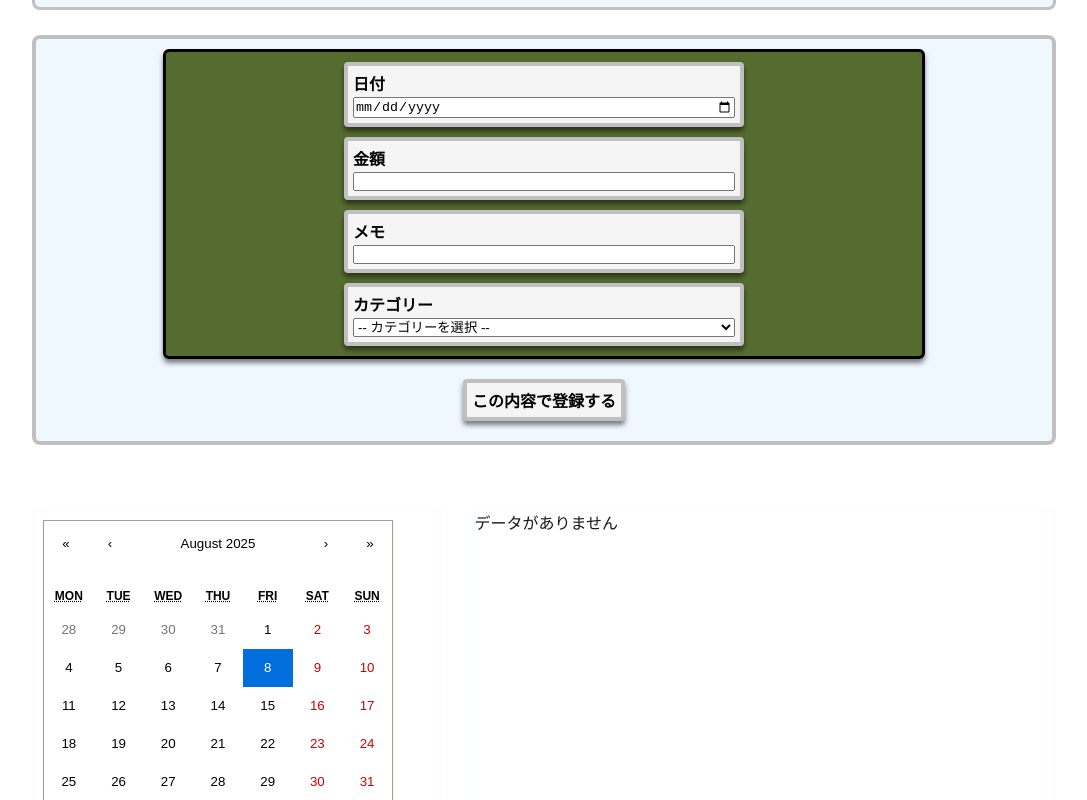
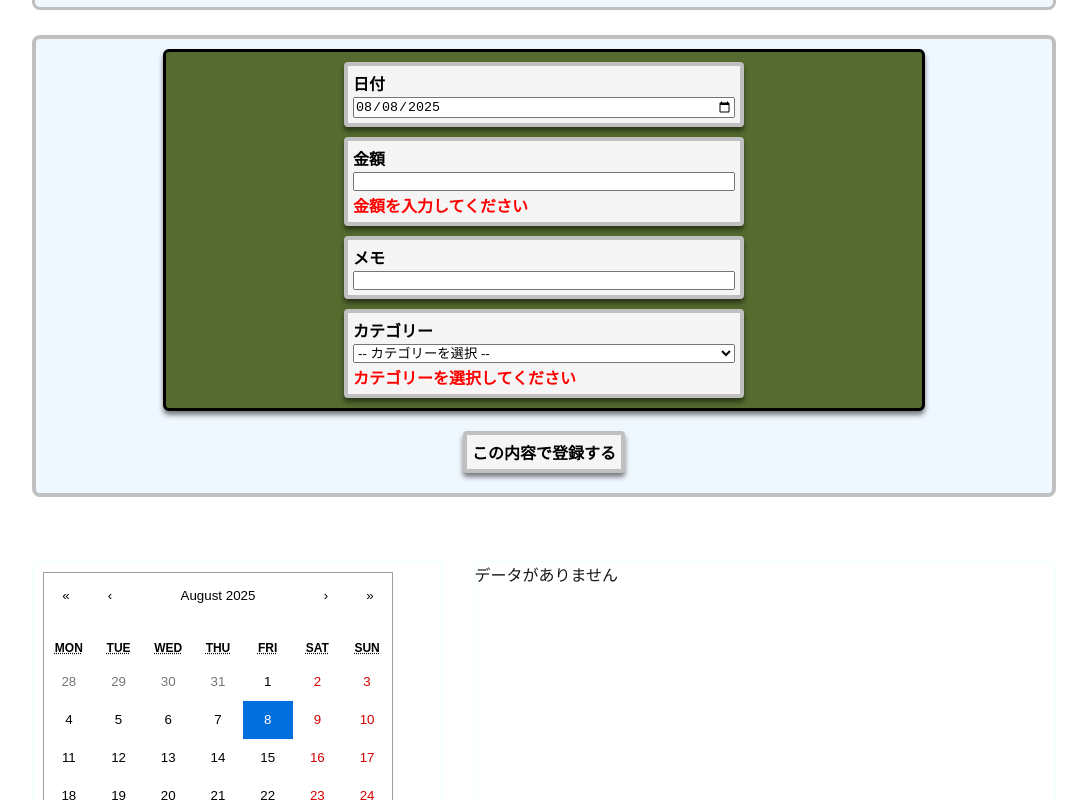
Before and after one commit to Target923/simple-household-account-book, a Next.js app: page / in a window 1280 px wide. Both pictures are taken after a click on the button "この内容で登録する". Shown: the part 422-1222 px from the top of the page, without its empty margins (96-1183 px from the left). Built offline with nearby package versions, Linux system fonts and the light colour scheme.

Commit message:
add error and warning in ExpenseForm.js

```diff
--- a/app/components/ExpenseForm.js
+++ b/app/components/ExpenseForm.js
@@ -2,6 +2,7 @@
 import React, { useState } from 'react';
 
 import styles from './ExpenseForm.module.css'
+// import { notFound } from 'next/navigation';
 
 export default function ExpenseForm({ categories, setExpenses }) {
     const [expense, setExpense] = useState({
@@ -12,40 +13,76 @@ export default function ExpenseForm({ categories, setExpenses }) {
     });
 
     /**
-     * 金額の負の値防止
+     * エラー用メッセージ管理state
      * @type {[string, React.Dispatch<React.SetStateAction<string>>]}
      */
-    const [amountError, setAmountError] = useState('');
+    const [errors, setErrors] = useState({
+        amount: '',
+        selectedCategory: '',
+    });
+
+    /**
+     * 警告用メッセージ管理state
+     * @type {[boolean, React.Dispatch<React.SetStateAction<boolean>>]}
+     */
+    const [warnings, setWarnings] = useState({
+        amountZero: false,
+    });
 
     /**
      * 各入力項目の変更時、expenseの状態を更新
-     * @param {ChangeEvent<HTMLElement>} event - プルダウンの変更イベント
+     * @param {React.ChangeEvent<HTMLInputElement | HTMLSelectElement>} event - 入力/選択イベント
      */
     function handleChange(event) {
         const { name, value } = event.target;
 
-        setAmountError('');
-
-        if (name === 'amount') {
-            const amountValue = Number(value);
-            if (amountValue < 0) {
-                setAmountError('金額には0以上を入力してください')
-                return;
-            }
-        }
+        setErrors(prevErrors => ({
+            ...prevErrors,
+            [name]: '',
+        }));
+        setWarnings(prevWarnings => ({
+            ...prevWarnings,
+            amountZero: false,
+        }));
 
         setExpense(prevExpense => ({
             ...prevExpense,
-            [name]: value,
+            [name]: name === 'date' ? new Date(value) : value,
         }));
     }
 
     /**
-     * 東特ボタンクリック時に実行、支出内容を保存
-     * @param {MouseEvent<HTMLButtonElement>} event - Button要素の変更イベント
+     * 登録ボタンクリック時に実行、支出内容を保存
+     * @param {MouseEvent<HTMLButtonElement>} event - ボタンクリックイベント
      */
     function handleClick(event) {
         event.preventDefault();
+
+        const newErrors = { amount: '', selectedCategory: '' };
+        const newWarnings = { amountZero: false };
+
+        if (Number(expense.amount) < 0) {
+            newErrors.amount = '金額には0以上を入力してください';
+        } else if (expense.amount === '') {
+            newErrors.amount = '金額を入力してください';
+        }
+        if (!expense.selectedCategory) {
+            newErrors.selectedCategory = 'カテゴリーを選択してください';
+        }
+
+        if (Object.values(newErrors).some(error => error !== '')) {
+            setErrors(newErrors);
+            return;
+        }
+
+        if (Number(expense.amount) === 0) {
+            newWarnings.amountZero = true;
+        }
+        if (Object.values(newWarnings).some(warning => warning)) {
+            setWarnings(newWarnings);
+            return;
+        }
+
         saveExpenseInLocalStorage();
     }
 
@@ -77,8 +114,18 @@ export default function ExpenseForm({ categories, setExpenses }) {
             amount: '',
             memo: '',
             selectedCategory: '',
-        })
-    }
+        });
+
+        setErrors({ amount: '', selectedCategory: '', });
+        setWarnings({ amountZero: false });
+    };
+
+    const handleConfirmSave = () => {
+        saveExpenseInLocalStorage();
+    };
+    const handleCancelSave = () => {
+        setWarnings({ amountZero: false });
+    };
 
     return (
         <div className={styles.formInput}>
@@ -89,9 +136,8 @@ export default function ExpenseForm({ categories, setExpenses }) {
                         type="date"
                         id='date'
                         name='date'
-                        value={expense.date}
+                        value={expense.date.toISOString().substring(0, 10)}
                         onChange={handleChange}
-                        // value={date.now()}
                     />
                 </li>
                 <li className={styles.formItem}>
@@ -103,10 +149,9 @@ export default function ExpenseForm({ categories, setExpenses }) {
                         value={expense.amount}
                         onChange={handleChange}
                     />
-                    {amountError && (
-                        <p style={{ color: 'red' }}>{amountError}</p>
+                    {errors.amount && (
+                        <p style={{ color: 'red' }}>{errors.amount}</p>
                     )}
-
                 </li>
                 <li className={styles.formItem}>
                     <label htmlFor='memo'>メモ</label>
@@ -134,9 +179,23 @@ export default function ExpenseForm({ categories, setExpenses }) {
                         </option>
                         ))}
                     </select>
+                    {errors.selectedCategory && (
+                        <p style={{ color: 'red' }}>{errors.selectedCategory}</p>
+                    )}
                 </li>
             </ul>
-            <button className={styles.formItem} onClick={handleClick}>この内容で登録する</button>
+            <div>
+                <button className={styles.formItem} onClick={handleClick}>この内容で登録する</button>
+                {warnings.amountZero && (
+                    <div className={styles.formContainer}>
+                        <p>金額0円で登録しますか？</p>
+                        <div>
+                            <button className={styles.formItem} onClick={handleConfirmSave}>はい</button>
+                            <button className={styles.formItem} onClick={handleCancelSave}>いいえ</button>
+                        </div>
+                    </div>
+                )}
+            </div>
         </div>
     )
-}
+};
```
